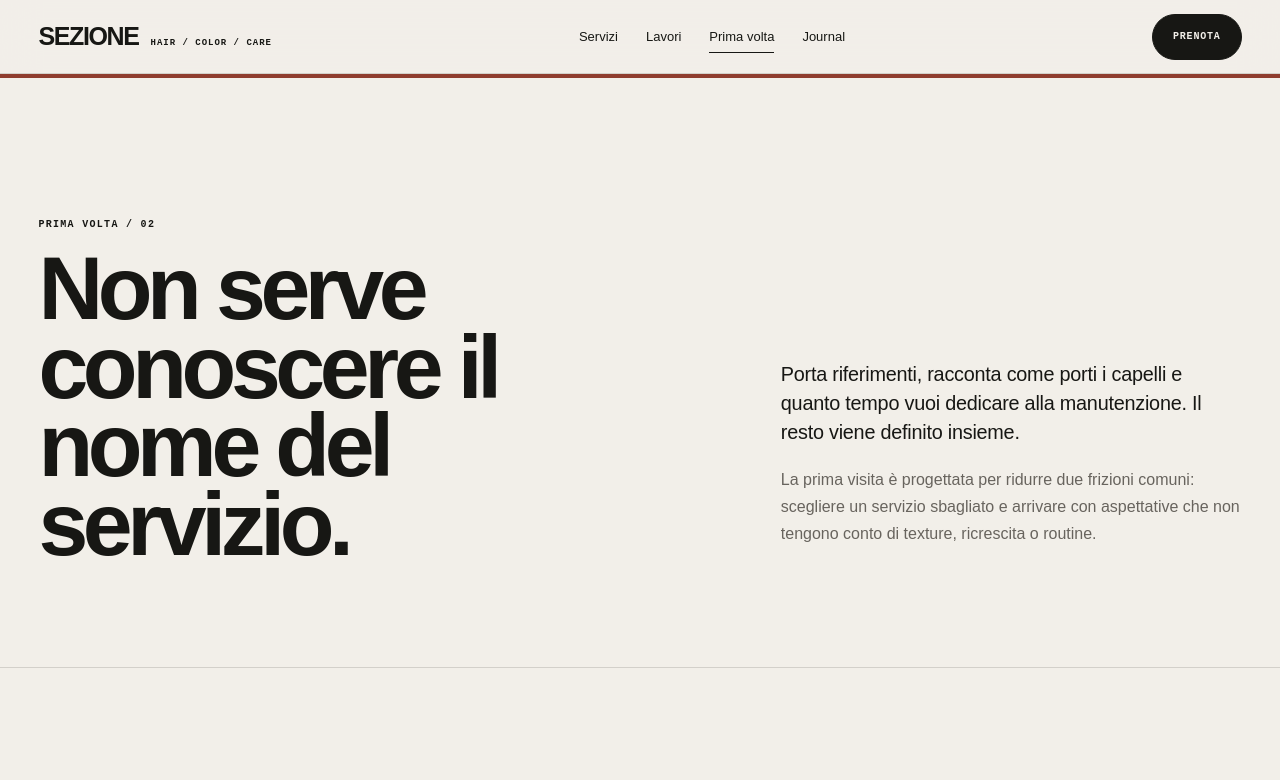
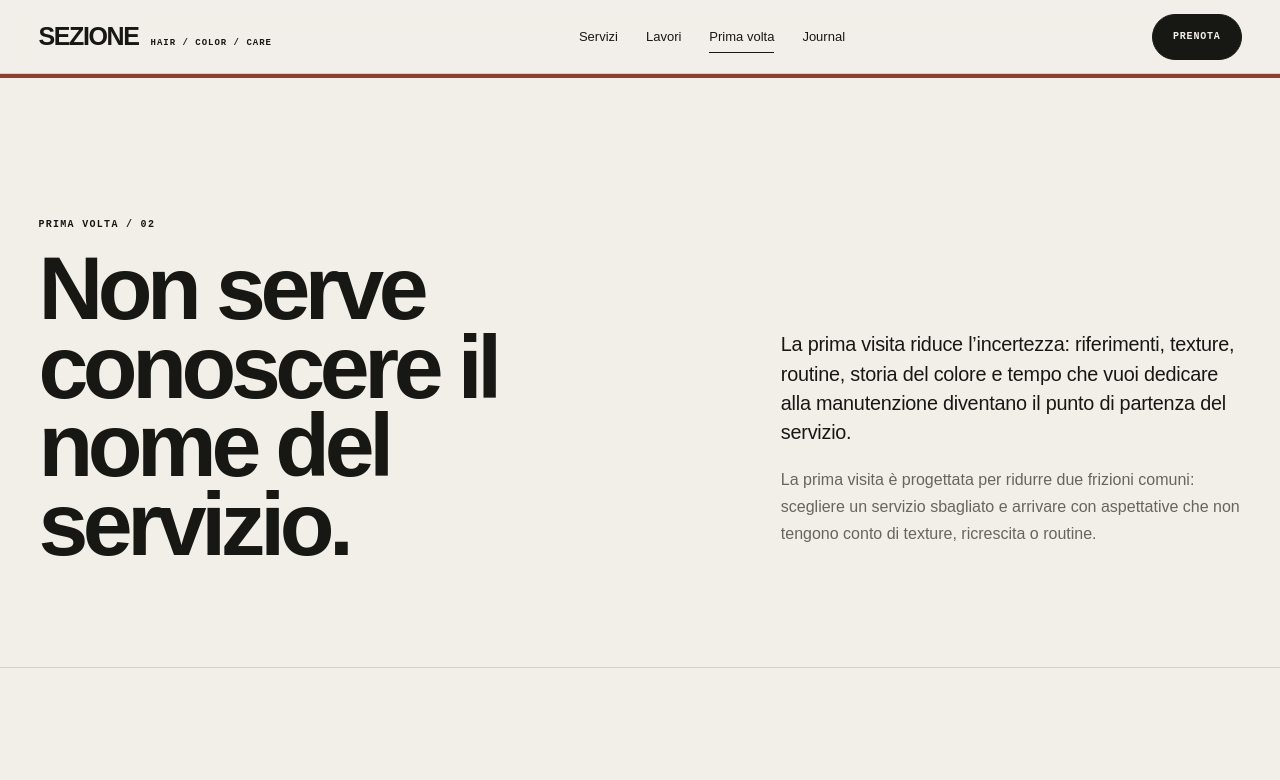
Before and after one commit to manueldipa4561-png/sezione-hair-studio-demo, a plain HTML site: page prima-volta.html in a window 1280 px wide. Shown: the top 780 px of the page. Drawn offline with Linux system fonts and the light colour scheme.

Commit message:
Refine SEZIONE first visit experience

```diff
--- a/prima-volta.html
+++ b/prima-volta.html
@@ -3,7 +3,7 @@
 <header class="header"><a class="brand" href="./"><strong>SEZIONE</strong><small>HAIR / COLOR / CARE</small></a><nav class="nav"><a href="./servizi.html">Servizi</a><a href="./lavori.html">Lavori</a><a href="./prima-volta.html" aria-current="page">Prima volta</a><a href="./journal.html">Journal</a></nav><a class="cta" href="./prenota.html">Prenota</a><button class="menu-toggle" data-menu-toggle aria-controls="mobile-nav" aria-expanded="false">MENU</button></header>
 <nav id="mobile-nav" class="mobile-nav" aria-hidden="true"><a href="./servizi.html">Servizi</a><a href="./lavori.html">Lavori</a><a href="./prima-volta.html">Prima volta</a><a href="./journal.html">Journal</a><a href="./prenota.html">Prenota</a></nav>
 <main id="main"><div class="signal"></div>
-<section class="page-hero"><div class="page-hero-inner"><div><p class="kicker">PRIMA VOLTA / 02</p><h1>Non serve conoscere il nome del servizio.</h1></div><div><p class="lede">Porta riferimenti, racconta come porti i capelli e quanto tempo vuoi dedicare alla manutenzione. Il resto viene definito insieme.</p><p class="copy">La prima visita è progettata per ridurre due frizioni comuni: scegliere un servizio sbagliato e arrivare con aspettative che non tengono conto di texture, ricrescita o routine.</p></div></div></section>
+<section class="page-hero"><div class="page-hero-inner"><div><p class="kicker">PRIMA VOLTA / 02</p><h1>Non serve conoscere il nome del servizio.</h1></div><div><p class="lede">La prima visita riduce l’incertezza: riferimenti, texture, routine, storia del colore e tempo che vuoi dedicare alla manutenzione diventano il punto di partenza del servizio.</p><p class="copy">La prima visita è progettata per ridurre due frizioni comuni: scegliere un servizio sbagliato e arrivare con aspettative che non tengono conto di texture, ricrescita o routine.</p></div></div></section>
 
 <section class="split"><div><p class="kicker">IL PERCORSO</p><h2>Prima. Durante. Dopo.</h2></div><div class="timeline">
 <div class="timeline-row"><p class="kicker">01 / PRIMA</p><h3>Porta contesto.</h3><p class="copy">Texture naturale, routine, lavori precedenti, riferimenti visivi e livello di manutenzione desiderato.</p></div>
```
